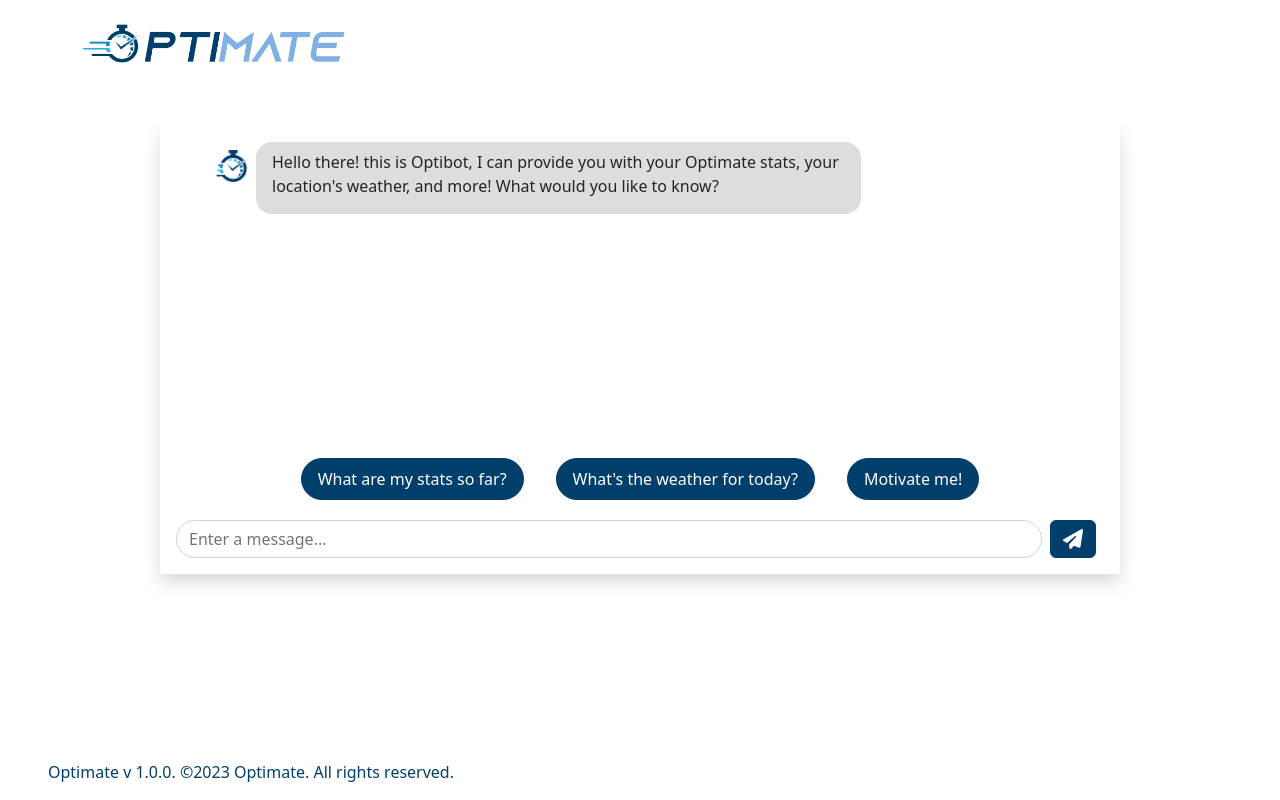
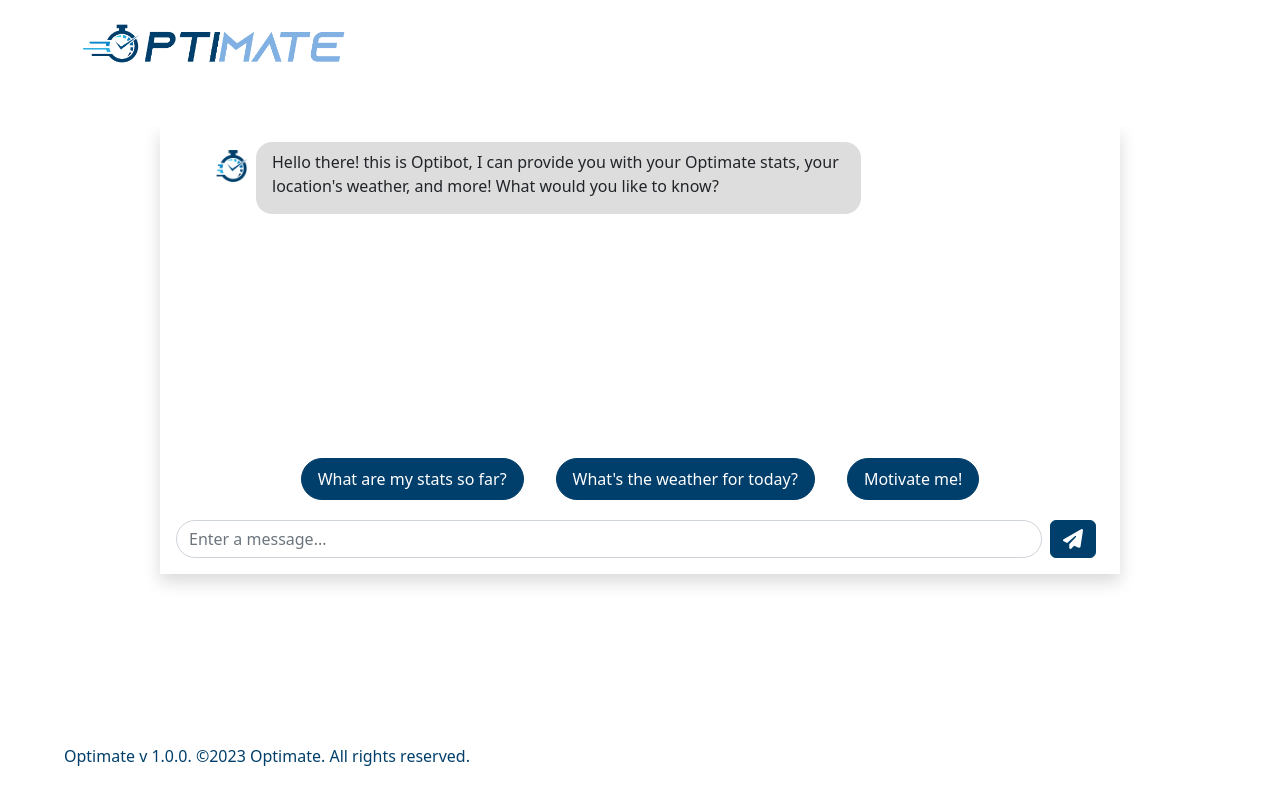
Before and after one commit to zk2k2/optimate, a React (Vite) app: page /chat in a window 1280 px wide. Built offline with nearby package versions, Linux system fonts and the light colour scheme.

Commit message:
bug fixes

```diff
--- a/src/components/Chat.jsx
+++ b/src/components/Chat.jsx
@@ -172,8 +172,10 @@ const Chat = () => {
         break;
 
       case "stats":
-        const doneObjectives = parseInt(localStorage.getItem("doneObjectives"));
-        const timeSpent = parseInt(localStorage.getItem("timeSpent"));
+        const doneObjectives = parseInt(
+          localStorage.getItem("doneObjectives") || 0
+        );
+        const timeSpent = parseInt(localStorage.getItem("timeSpent") || 0);
         const hours = Math.floor(timeSpent / 3600);
         const minutes = Math.floor((timeSpent % 3600) / 60);
         const seconds = timeSpent % 60;
--- a/src/components/Footer.jsx
+++ b/src/components/Footer.jsx
@@ -3,7 +3,7 @@ import "../assets/styles/footer.css";
 
 const Footer = () => {
   return (
-    <div className="footer mx-5 mt-5 bg-white">
+    <div className="footer p-3 mx-5 mt-5 bg-white">
       <p className="text-primary ">
         Optimate v 1.0.0. ©2023 Optimate. All rights reserved.
       </p>
```
